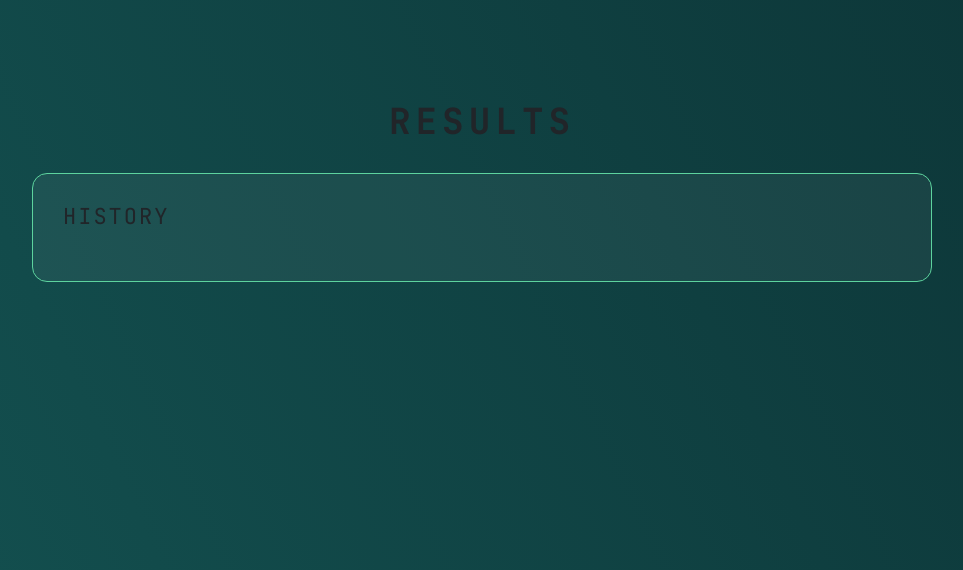
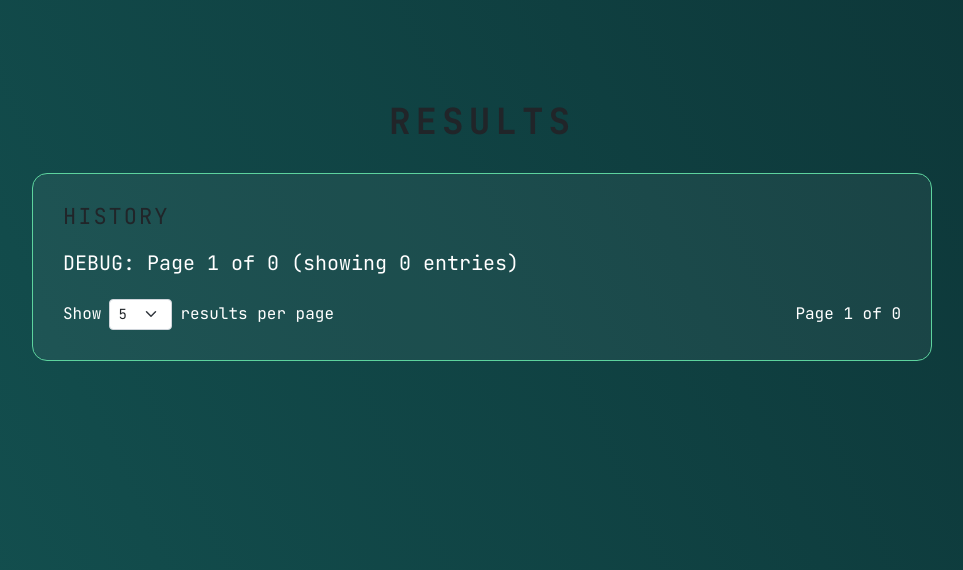
Before and after one commit to sumi2202/Soteria_Capstone_Team7, a Flask app: page /results in a window 1280 px wide. Shown: the part 60-630 px from the top of the page, without its empty margins (158-1121 px from the left). Run offline with Flask 3, Linux system fonts and the light colour scheme; data that the repository does not hold is empty; parts of the project's set-up code (start-up, migrations or seed data) failed here and were passed over.

Commit message:
results history but it needs work

```diff
--- a/webapp/templates/result_history.html
+++ b/webapp/templates/result_history.html
@@ -1,25 +1,22 @@
 <!DOCTYPE html>
 <html lang="en">
-
 <head>
     <meta charset="UTF-8" />
     <meta name="viewport" content="width=device-width, initial-scale=1" />
-    <title>{% block title %}Register Domain{% endblock %}</title>
+    <title>{% block title %}RESULT HISTORY{% endblock %}</title>
 
     <!-- Styles -->
     <link rel="stylesheet" href="{{ url_for('static', filename='css/result_history.css') }}">
     <link href="https://cdn.jsdelivr.net/npm/bootstrap@5.2.2/dist/css/bootstrap.min.css" rel="stylesheet">
     <link href='https://unpkg.com/boxicons@2.1.4/css/boxicons.min.css' rel='stylesheet'>
 </head>
-
 <body>
 
     <!-- NAVBAR -->
     <nav class="navbar navbar-expand-sm navbar-dark fixed-top py-1">
         <div class="container">
-            <a href="dashboard" class="navbar-brand d-flex align-items-center gap-2">
-                <img src="{{ url_for('static', filename='assets/Soteria_logo.png') }}" class="img-fluid"
-                    style="max-height: 30px;" alt="Soteria Logo">
+            <a href="/dashboard" class="navbar-brand d-flex align-items-center gap-2">
+                <img src="{{ url_for('static', filename='assets/Soteria_logo.png') }}" class="img-fluid" style="max-height: 30px;" alt="Soteria Logo">
                 <strong>SOTERIA</strong>
             </a>
 
@@ -29,10 +26,9 @@
 
             <div class="collapse navbar-collapse justify-content-end" id="navmenu">
                 <ul class="navbar-nav d-flex flex-row gap-3 align-items-center">
-                    <li class="nav-item"><a href="validation" class="nav-link">Link Validation</a></li>
-                    <li class="nav-item"><a href="/results" class="nav-link">Results</a></li>
-                    <li class="nav-item"><a href="/profile_page" class="nav-link"><i class='bx bx-user-circle'
-                                style="font-size: 24px;"></i></a></li>
+                    <li class="nav-item"><a href="/validation" class="nav-link">Link Validation</a></li>
+                    <li class="nav-item"><a href="/results?page=1&per_page=5" class="nav-link">Results</a></li>
+                    <li class="nav-item"><a href="/profile_page" class="nav-link"><i class='bx bx-user-circle' style="font-size: 24px;"></i></a></li>
                 </ul>
             </div>
         </div>
@@ -43,6 +39,9 @@
         <h1 class="results-title">RESULTS</h1>
         <div class="history-card">
             <h2 class="history-header">HISTORY</h2>
+            {% if page is defined and total_pages is defined %}
+                <h5 class="text-white">DEBUG: Page {{ page }} of {{ total_pages }} (showing {{ history | length }} entries)</h5>
+            {% endif %}
 
             {% for entry in history %}
             <div class="history-entry">
@@ -59,8 +58,44 @@
             </div>
             {% endfor %}
 
+            {% if page is defined and per_page is defined and total_pages is defined %}
+            <!-- PAGINATION -->
+            <div class="pagination d-flex justify-content-between align-items-center mt-4 flex-wrap">
+                <div class="d-flex align-items-center gap-2">
+                    <label for="perPageSelect" class="text-white mb-0">Show</label>
+                    <select id="perPageSelect" class="form-select form-select-sm" style="width: auto;" onchange="changePerPage(this)">
+                        <option value="5" {% if per_page == 5 %}selected{% endif %}>5</option>
+                        <option value="10" {% if per_page == 10 %}selected{% endif %}>10</option>
+                        <option value="25" {% if per_page == 25 %}selected{% endif %}>25</option>
+                    </select>
+                    <label class="text-white mb-0">results per page</label>
+                </div>
+
+                <div class="d-flex align-items-center gap-3">
+                    {% if page > 1 %}
+                    <a href="{{ url_for('views.results_page', page=page-1, per_page=per_page) }}" class="btn btn-light btn-sm">Previous</a>
+                    {% endif %}
+
+                    <span class="text-white">Page {{ page }} of {{ total_pages }}</span>
+
+                    {% if page < total_pages %}
+                    <a href="{{ url_for('views.results_page', page=page+1, per_page=per_page) }}" class="btn btn-light btn-sm">Next</a>
+                    {% endif %}
+                </div>
+            </div>
+            {% endif %}
+
         </div>
     </div>
 
+    <!-- JS for dropdown redirect -->
+    <script>
+        const currentPage = {{ page | default(1) }};
+        function changePerPage(select) {
+            const perPage = select.value;
+            window.location.href = `?page=${currentPage}&per_page=${perPage}`;
+        }
+    </script>
+
 </body>
 </html>
--- a/webapp/test_routes.py
+++ b/webapp/test_routes.py
@@ -2,6 +2,7 @@ import time
 from flask import Blueprint, request, jsonify, render_template, redirect, url_for, current_app
 from .backend_scripts.XSS import xss_testing
 from .backend_scripts.SQL_Injection import sql_injection
+from datetime import datetime
 import threading
 import uuid
 
@@ -28,8 +29,8 @@ def run_security_tests(app, url, task_id, level, risk):
             sql_results = sql_injection(url, level, risk, progress_callback=update_progress)
             update_progress(95)  # almost done
 
-            xss_results['timestamp'] = xss_results['timestamp'].isoformat()
-            sql_results['timestamp'] = sql_results['timestamp'].isoformat()
+            xss_results['timestamp'] = datetime.utcnow()
+            sql_results['timestamp'] = datetime.utcnow()
             xss_results['task_id'] = task_id
             sql_results['task_id'] = task_id
 
--- a/webapp/views.py
+++ b/webapp/views.py
@@ -1,5 +1,6 @@
 import io
 from datetime import datetime
+import pytz
 
 from flask import Blueprint, render_template, request, redirect, url_for, flash, send_from_directory, jsonify, session, \
     current_app, send_file
@@ -125,64 +126,57 @@ def profile():
         verified=verified
     )
 
-@views.route('/validation', methods=['GET', 'POST'])
-def link_validation():
-    if request.method == 'POST':
-        data = request.get_json()
-        url = data.get('url', '')
-
-        email = session.get('email')
-        if not email:
-            return jsonify({'error': 'User not logged in'}), 401
-
-        validURL, invalidURL, alreadyRegistered = url_validation(email, url)
-
-        print(
-            f"✅ [DEBUG] Validation Results → valid: {validURL}, invalid: {invalidURL}, alreadyRegistered: {alreadyRegistered}")
-
-        if validURL == 0 and invalidURL == 0 and alreadyRegistered == 0:
-            session['validated_url'] = url  # Store URL in session
-            session.modified = True  # Mark session as modified
-            print(f"✅ [DEBUG] Stored in session: {session.get('validated_url')}")
-
-        print("🔍 [DEBUG] Session content after validation:", dict(session))  # Print session contents
-
-        return jsonify({
-            'validURL': validURL,
-            'alreadyRegistered': alreadyRegistered,
-            'invalidURL': invalidURL
-        })
-
-    return render_template("link_validation.html")
-
-from datetime import datetime
-
 @views.route("/results")
 def results_page():
     db = current_app.db
-    xss_results = list(db.xss_result.find().sort("timestamp", -1).limit(10))
-    sql_results = list(db.sql_result.find().sort("timestamp", -1).limit(10))
+    page = int(request.args.get("page", 1))
+    per_page = int(request.args.get("per_page", 5))
+    skip = (page - 1) * per_page
+
+    all_xss_task_ids = db.xss_result.distinct("task_id")
+    valid_task_ids = db.sql_result.distinct("task_id", {"task_id": {"$in": all_xss_task_ids}})
+    total = len(valid_task_ids)
+    total_pages = (total + per_page - 1) // per_page
+
+    paged_task_ids = valid_task_ids[skip:skip + per_page]
+
+    xss_results = list(db.xss_result.find({"task_id": {"$in": paged_task_ids}}))
+    sql_results = list(db.sql_result.find({"task_id": {"$in": paged_task_ids}}))
+    sql_map = {s["task_id"]: s for s in sql_results}
 
     history = []
     for xss in xss_results:
         task_id = xss.get("task_id")
-        matching_sql = next((sql for sql in sql_results if sql.get("task_id") == task_id), {})
+        if task_id not in sql_map:
+            continue
 
-        raw_timestamp = xss.get("timestamp", None)
-        if isinstance(raw_timestamp, datetime):
-            formatted_timestamp = raw_timestamp.strftime("%Y-%m-%d %I:%M %p")
-        else:
-            formatted_timestamp = "---"
+        raw_ts = xss.get("timestamp")
+        formatted_ts = "---"
+
+        if isinstance(raw_ts, str):
+            try:
+                raw_ts = datetime.fromisoformat(raw_ts.replace("Z", "+00:00"))
+            except Exception:
+                pass
+        if isinstance(raw_ts, datetime):
+            # Optional: Convert to local timezone
+            formatted_ts = raw_ts.strftime("%Y-%m-%d %I:%M %p")
 
         history.append({
             "url": xss.get("url", "---"),
-            "timestamp": formatted_timestamp,
+            "timestamp": formatted_ts,
             "task_id": task_id,
-            "has_results": bool(xss and matching_sql)
+            "has_results": True
         })
 
-    return render_template("result_history.html", history=history)
+    print(f"[DEBUG] page={page} per_page={per_page} total_valid_tasks={total} total_pages={total_pages} entries_on_this_page={len(history)}")
 
+    return render_template("result_history.html",
+        history=history,
+        page=page,
+        per_page=per_page,
+        total_pages=total_pages
+    )
 
 
 
```
Also changed, not shown: 1 other file.
